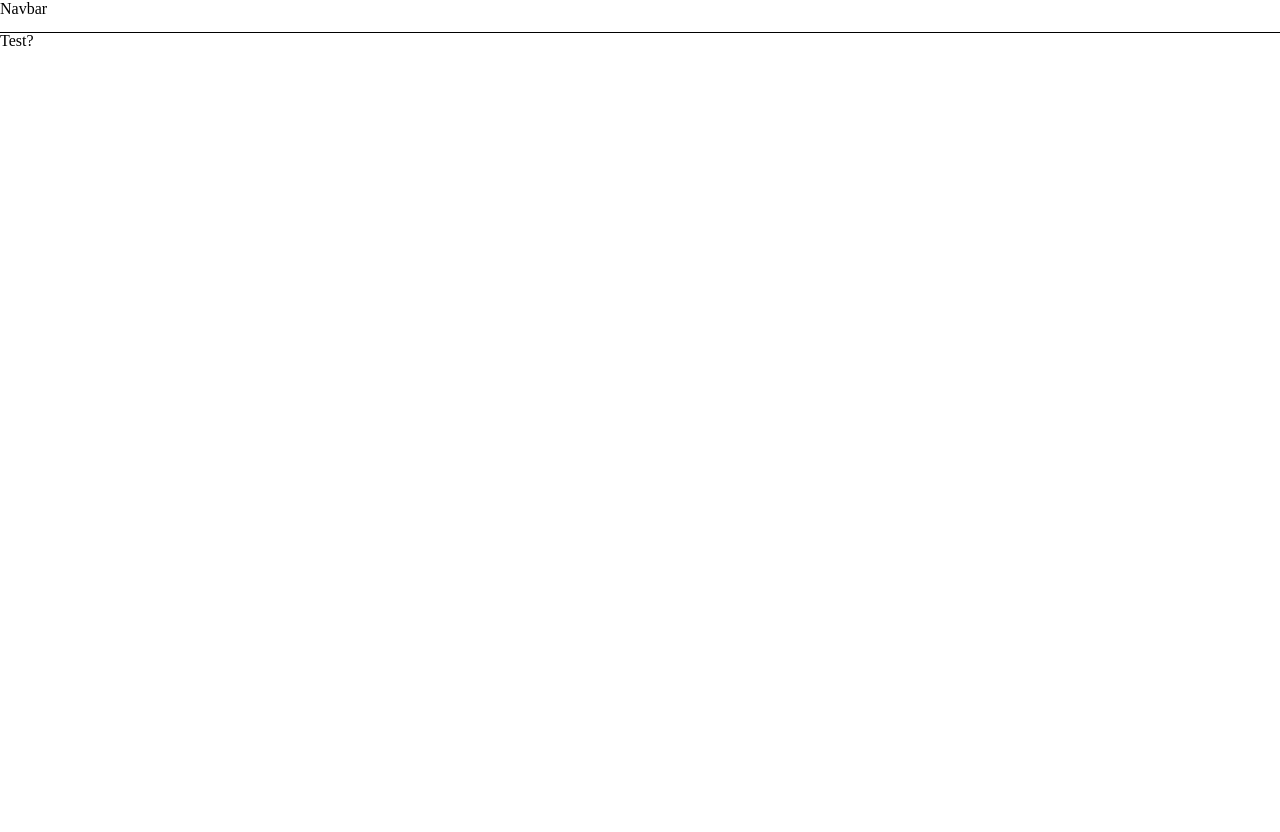
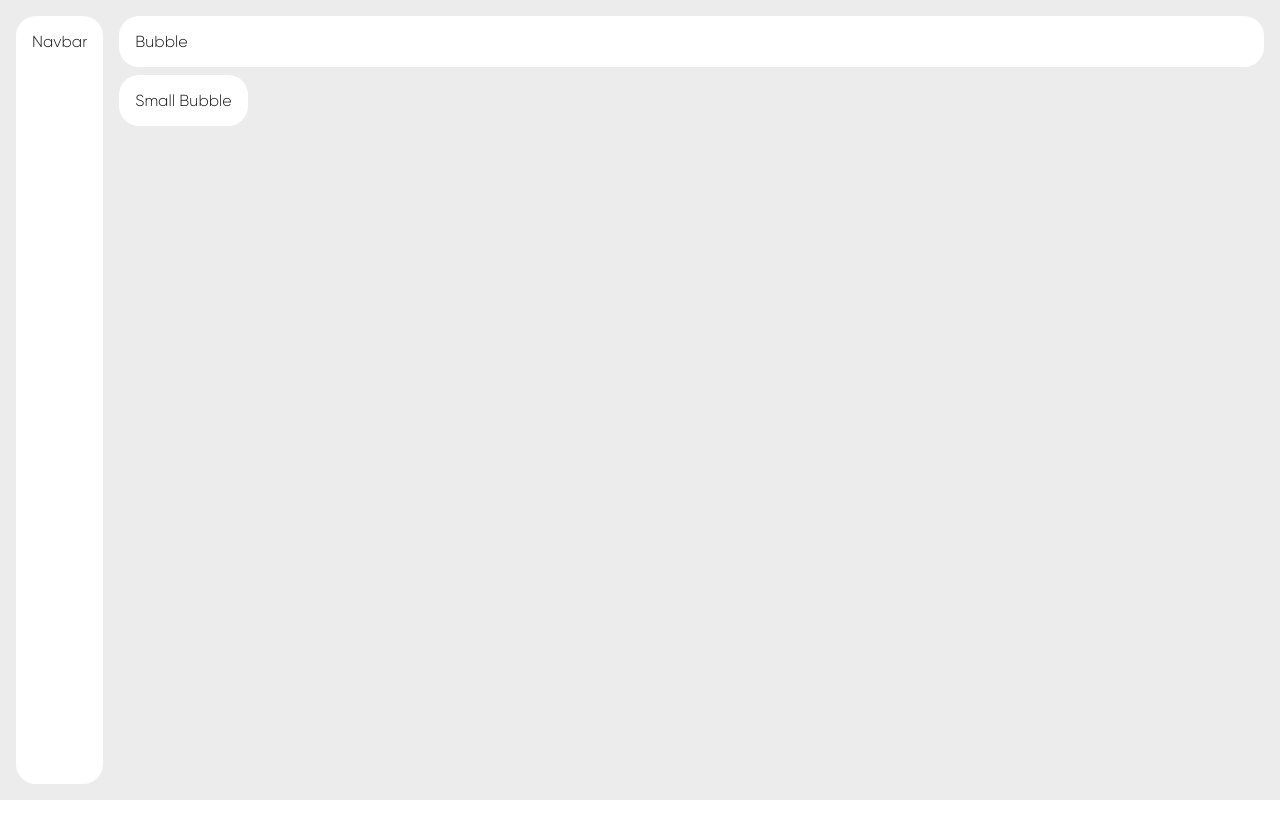
Before and after one commit to michaelslaton/art-shop-client, a React (Create React App) app: page / in a window 1280 px wide. After the commit the page ends 800 px from the top, so only its background shows below. Built offline with nearby package versions, Linux system fonts and the light colour scheme.

Commit message:
began foundations for dark/light mode and general theme styling

```diff
--- a/src/Layout/Layout.tsx
+++ b/src/Layout/Layout.tsx
@@ -1,3 +1,4 @@
+import { useState } from "react";
 import { BrowserRouter as Router, Route, Routes } from "react-router-dom";
 import Navbar from "./navbar/Navbar";
 import HomePage from "./home-page/HomePage";
@@ -5,14 +6,15 @@ import Error404 from "../utils/error404/Error404";
 import "./layout.css";
 
 const Layout: React.FC = () => {
+  const [ lightsOn, setLightsOn ] = useState<boolean>(true);
 
   return (
-    <div className="main-screen">
-      <div className="main-container">
-        <Navbar/>
+    <div className={`main-screen ${lightsOn ? "" : "dark"}`}>
+      <Navbar lights={lightsOn}/>
+      <div>
         <Router>
           <Routes>
-            <Route path="/" element={<HomePage/>}/>
+            <Route path="/" element={<HomePage lights={lightsOn}/>}/>
             <Route path="*" element={<Error404/>} />
           </Routes>
         </Router>
--- a/src/Layout/Navbar/Navbar.tsx
+++ b/src/Layout/Navbar/Navbar.tsx
@@ -1,9 +1,13 @@
 import "./navbar.css";
 
-const Navbar: React.FC = () => {
+type NavBarProps = {
+  lights: boolean;
+}
+
+const Navbar: React.FC<NavBarProps> = ({ lights }) => {
 
   return (
-    <div className="navbar__container">
+    <div className={`navbar__container bubble ${lights ? "" : "dark"}`}>
       Navbar
     </div>
   );
--- a/src/Layout/Navbar/navbar.css
+++ b/src/Layout/Navbar/navbar.css
@@ -1,8 +1,3 @@
 .navbar__container {
-  position: fixed;
-  background-color: white;
-  top: 0;
-  width: 100%;
-  min-height: 2rem;
-  border-bottom: .1em solid black;
+  margin-right: 1rem;
 }
--- a/src/Layout/home-page/HomePage.tsx
+++ b/src/Layout/home-page/HomePage.tsx
@@ -1,9 +1,18 @@
 import "./home-page.css";
 
-const HomePage: React.FC = () => {
+type HomePageProps = {
+  lights: boolean;
+}
+
+const HomePage: React.FC<HomePageProps> = ({ lights }) => {
   return (
     <div className="home-page__container">
-      Test?
+      <div className={`bubble ${lights ? "" : "dark"}`}>
+        Bubble
+      </div>
+      <div className={`bubble small ${lights ? "" : "dark"}`}>
+        Small Bubble
+      </div>
     </div>
   );
 };
--- a/src/Layout/home-page/home-page.css
+++ b/src/Layout/home-page/home-page.css
@@ -1,3 +1,3 @@
-.home-page__container {
-  min-height: 100%;
-}
+/* .home-page__container {
+
+} */
--- a/src/Layout/layout.css
+++ b/src/Layout/layout.css
@@ -1,6 +1,30 @@
+@font-face {
+  font-family: "gilroy";
+  src: url("../assets/fonts/gilroy/Gilroy-Light.otf");
+  font-weight: normal;
+  font-style: normal;
+}
+
+@font-face {
+  font-family: "gilroy-extra-bold";
+  src: url("../assets/fonts/gilroy/Gilroy-ExtraBold.otf");
+  font-weight: normal;
+  font-style: normal;
+}
+
 :root {
- --bg-color--light: #ffffff;
- --bg-color--dark: #000000;
+  /* Light Theme */
+ --bg-color--light: #ececec;
+ --div-color--light: #ffffff;
+ --font-color--light: #6e6d6e;
+
+ /* Dark Theme */
+ --bg-color--dark: #161616;
+ --div-color--dark: #252525;
+ --font-color--dark: #ffffff;
+
+ /* Shapes */
+  --border-radius: 20px;
 }
 
 body {
@@ -12,12 +36,30 @@ img {
 }
 
 .main-screen {
-  width: 100vw;
+  box-sizing: border-box;
+  padding: 1rem;
+  background-color: var(--bg-color--light);
+  color: var(--bg-color--dark);
+  font-family: "gilroy";
+  display: grid;
+  grid-template-columns: fit-content(100%) 1fr;
   min-height: 100vh;
 }
+.main-screen.dark {
+  background-color: var(--bg-color--dark);
+  color: white;
+}
 
-.main-container {
-  background-color: var(--bg-color--light);
-  color: var(--bg-color--dark);
-  margin-top: 2rem;
+.bubble {
+  border-radius:  var(--border-radius);
+  background-color: var(--div-color--light);
+  padding: 1rem;
 }
+.bubble.dark {
+  background-color: var(--div-color--dark);
+  color: white;
+}
+.bubble.small {
+  margin-top: .5rem;
+  width: fit-content;
+}
--- a/src/interfaces/Product.ts
+++ b/src/interfaces/Product.ts
@@ -1,6 +1,7 @@
 export default interface Product {
   id: number;
   title: string;
+  artist: string;
   description: string;
   img: string;
   tags: string[];
```
Also changed, not shown: src/data/dummy-data.ts (+17 -0 lines), src/assets/fonts/gilroy/Gilroy-ExtraBold.otf (added), src/assets/fonts/gilroy/Gilroy-Light.otf (added).
